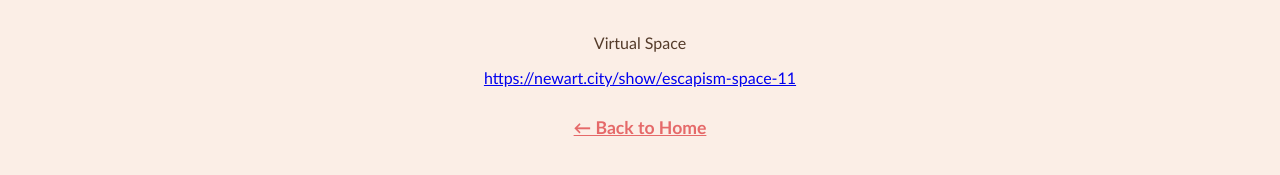
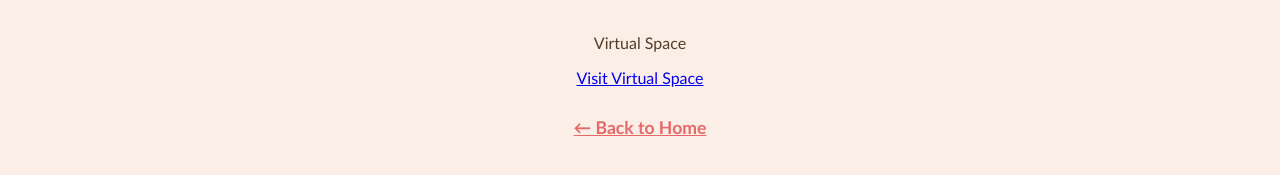
Before and after one commit to michiejpg/michelleportfolio, a plain HTML site: page virtual-space.html in a window 1280 px wide. Shown: the part 181-356 px from the top of the page. Drawn offline with Linux system fonts and the light colour scheme.

Commit message:
Update virtual-space.html

```diff
--- a/virtual-space.html
+++ b/virtual-space.html
@@ -20,7 +20,9 @@
     <img src="" alt="Virtual Space placeholder" class="single">
     <p>Virtual Space</p>
     <p>
-      <a href="#">https://newart.city/show/escapism-space-11</a>
+      <a href="https://newart.city/show/escapism-space-11" target="_blank" rel="noopener noreferrer">
+        Visit Virtual Space
+      </a>
     </p>
     <div class="back">
       <a href="index.html">← Back to Home</a>
```
